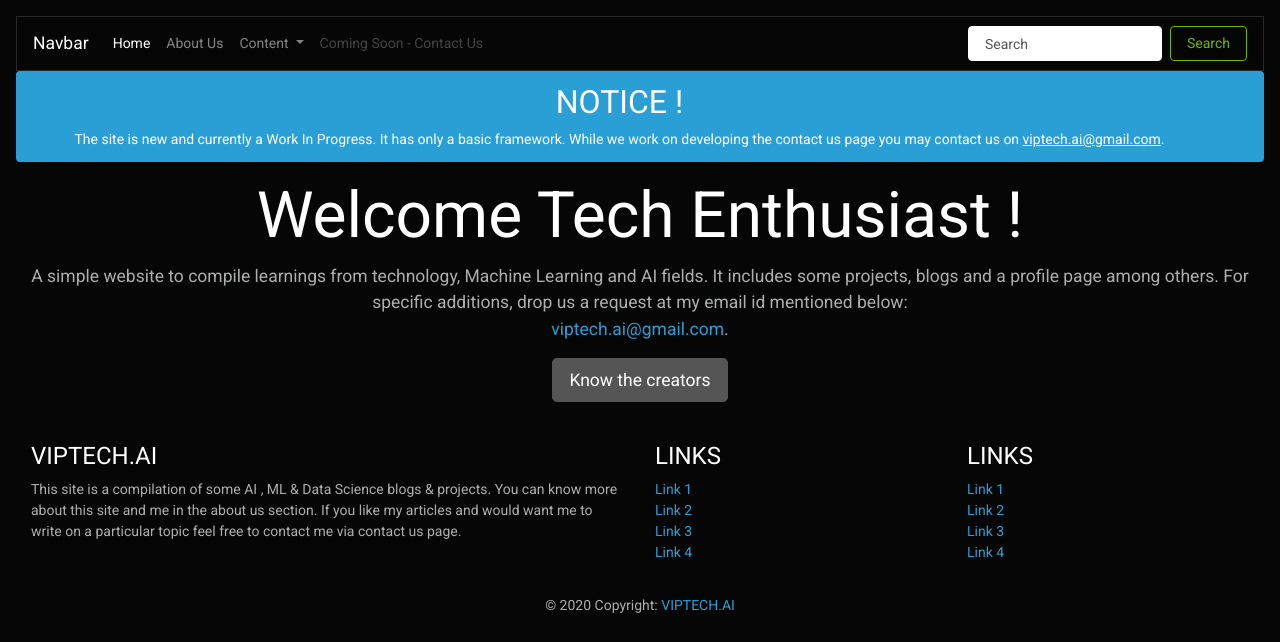
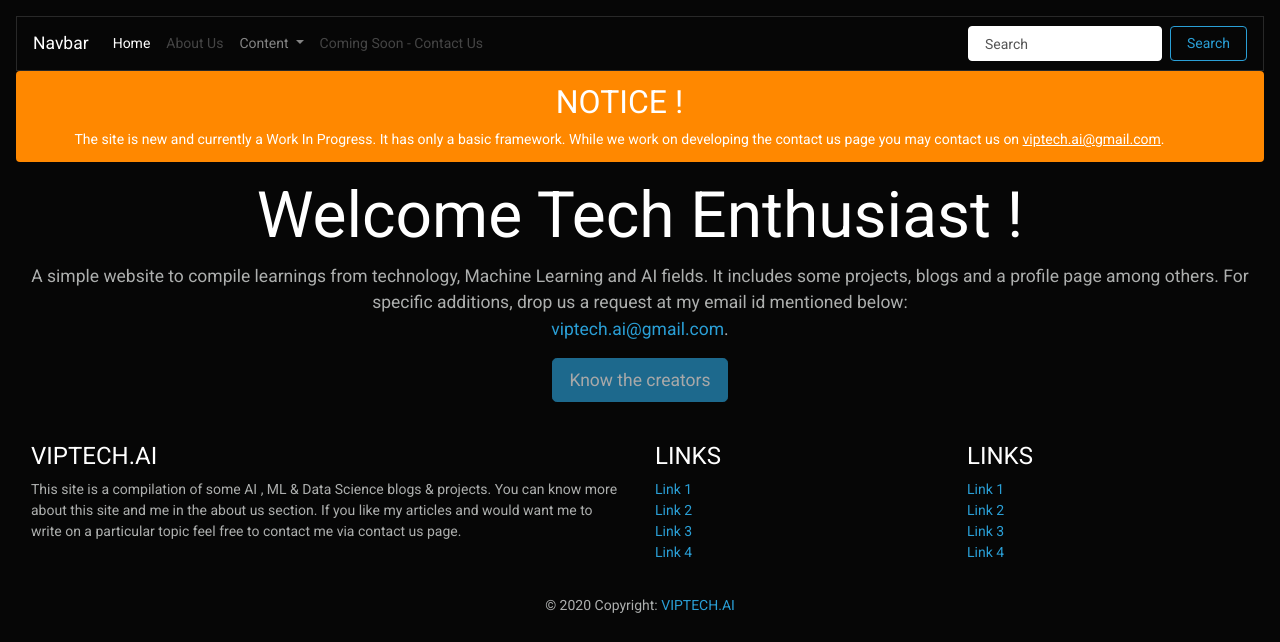
Before and after one commit to viptech-ai/skill_showcase, a Django app: page / in a window 1280 px wide. Shown: the top 642 px of the page. Run offline with Django 3.2, Linux system fonts and the light colour scheme; some libraries are stand-ins or nearby versions.

Commit message:
work in progress

```diff
--- a/homepage/templates/homepage.html
+++ b/homepage/templates/homepage.html
@@ -12,7 +12,7 @@
         <a href="mailto: viptech.ai@gmail.com">viptech.ai@gmail.com</a>.
     </p>
     <p class="lead">
-        <a href="#" class="btn btn-lg btn-secondary">Know the creators</a>
+        <a href="#" class="btn btn-lg btn-primary disabled">Know the creators</a>
     </p>
 </main>
 
--- a/templates/main_template.html
+++ b/templates/main_template.html
@@ -2,7 +2,7 @@
 <html lang="en">
 <head>
     <meta charset="UTF-8">
-    <title>Home</title>
+    <title>VIPTECH.AI</title>
     {% load static %}
     <!-- CSS -->
     <link rel="stylesheet" href="/collect_all_static/vendor/bootstrap-4.5.3-dist/css/bootstrap.min.css">
@@ -14,7 +14,7 @@
 <body class="text-center">
 <div class="cover-container d-flex w-100 h-100 p-3 mx-auto flex-column">
     <nav class="navbar navbar-expand-lg navbar-dark bg-dark">
-        <a class="navbar-brand" href="#">Navbar</a>
+        <a class="navbar-brand" href="/">Navbar</a>
         <button class="navbar-toggler" type="button" data-toggle="collapse" data-target="#navbarSupportedContent"
                 aria-controls="navbarSupportedContent" aria-expanded="false" aria-label="Toggle navigation">
             <span class="navbar-toggler-icon"></span>
@@ -26,7 +26,7 @@
                     <a class="nav-link" href="#">Home <span class="sr-only">(current)</span></a>
                 </li>
                 <li class="nav-item">
-                    <a class="nav-link" href="#">About Us</a>
+                    <a class="nav-link disabled" href="#">About Us</a>
                 </li>
                 <li class="nav-item dropdown">
                     <a class="nav-link dropdown-toggle" href="#" id="navbarDropdown" role="button"
@@ -34,8 +34,8 @@
                         Content
                     </a>
                     <div class="dropdown-menu" aria-labelledby="navbarDropdown">
-                        <a class="dropdown-item" href="#">Blog</a>
-                        <a class="dropdown-item" href="#">Projects</a>
+                        <a class="dropdown-item disabled" href="#">Blog</a>
+                        <a class="dropdown-item disabled" href="#">Projects</a>
                         <div class="dropdown-divider"></div>
                         <a class="dropdown-item" href="#">To Do</a>
                     </div>
@@ -47,11 +47,11 @@
             </ul>
             <form class="form-inline my-2 my-lg-0">
                 <input class="form-control mr-sm-2" type="search" placeholder="Search" aria-label="Search">
-                <button class="btn btn-outline-success my-2 my-sm-0" type="submit">Search</button>
+                <button class="btn btn-outline-primary my-2 my-sm-0" type="submit">Search</button>
             </form>
         </div>
     </nav>
-    <div class="alert alert-dismissible alert-primary" role="alert">
+    <div class="alert alert-dismissible alert-warning" role="alert">
         <h4 class="alert-heading">NOTICE !</h4> The site is new and currently a Work In Progress. It has only a basic
         framework. While we work on developing the contact us page
         you may contact us on <a href="mailto: viptech.ai@gmail.com">viptech.ai@gmail.com</a>.
```
